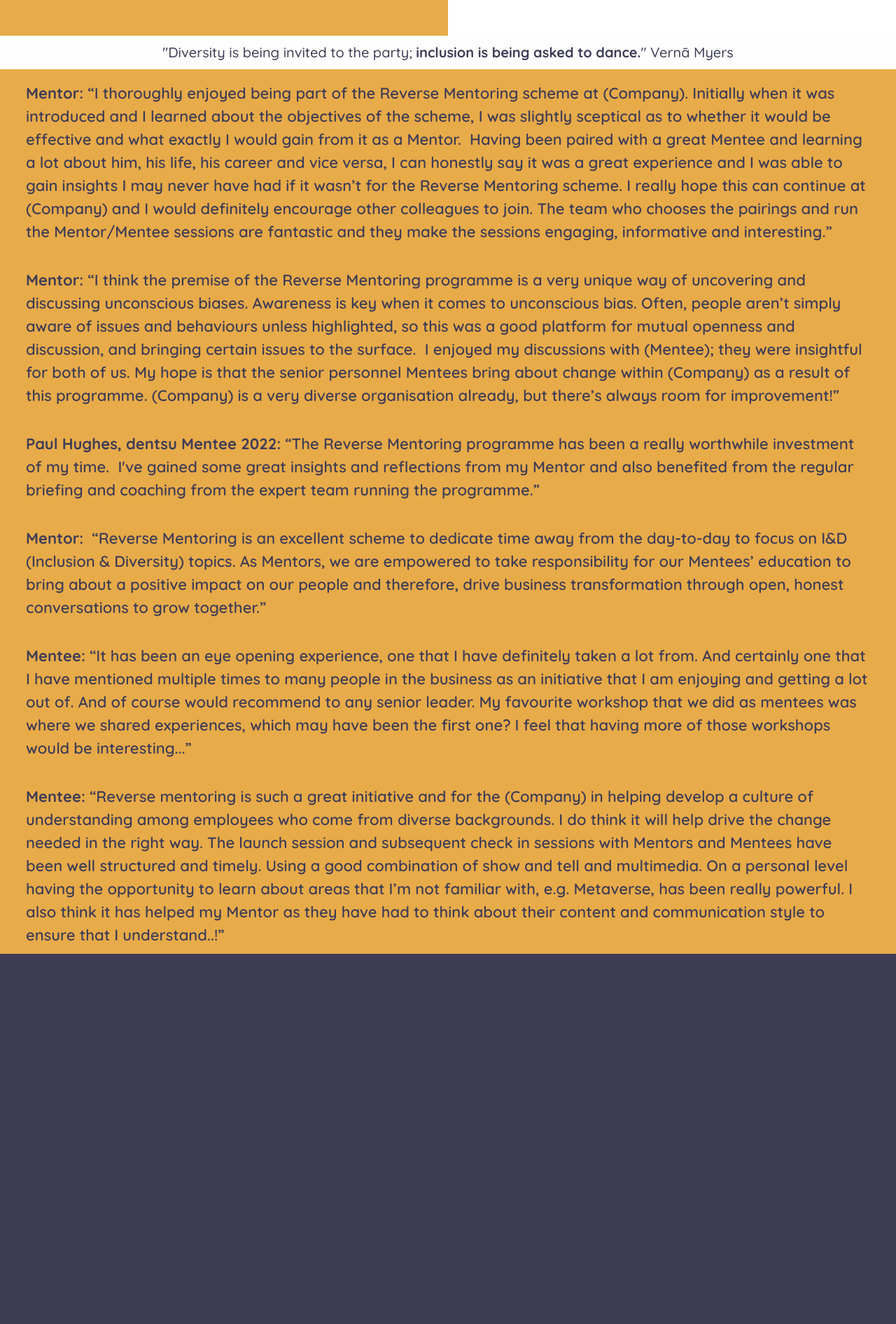
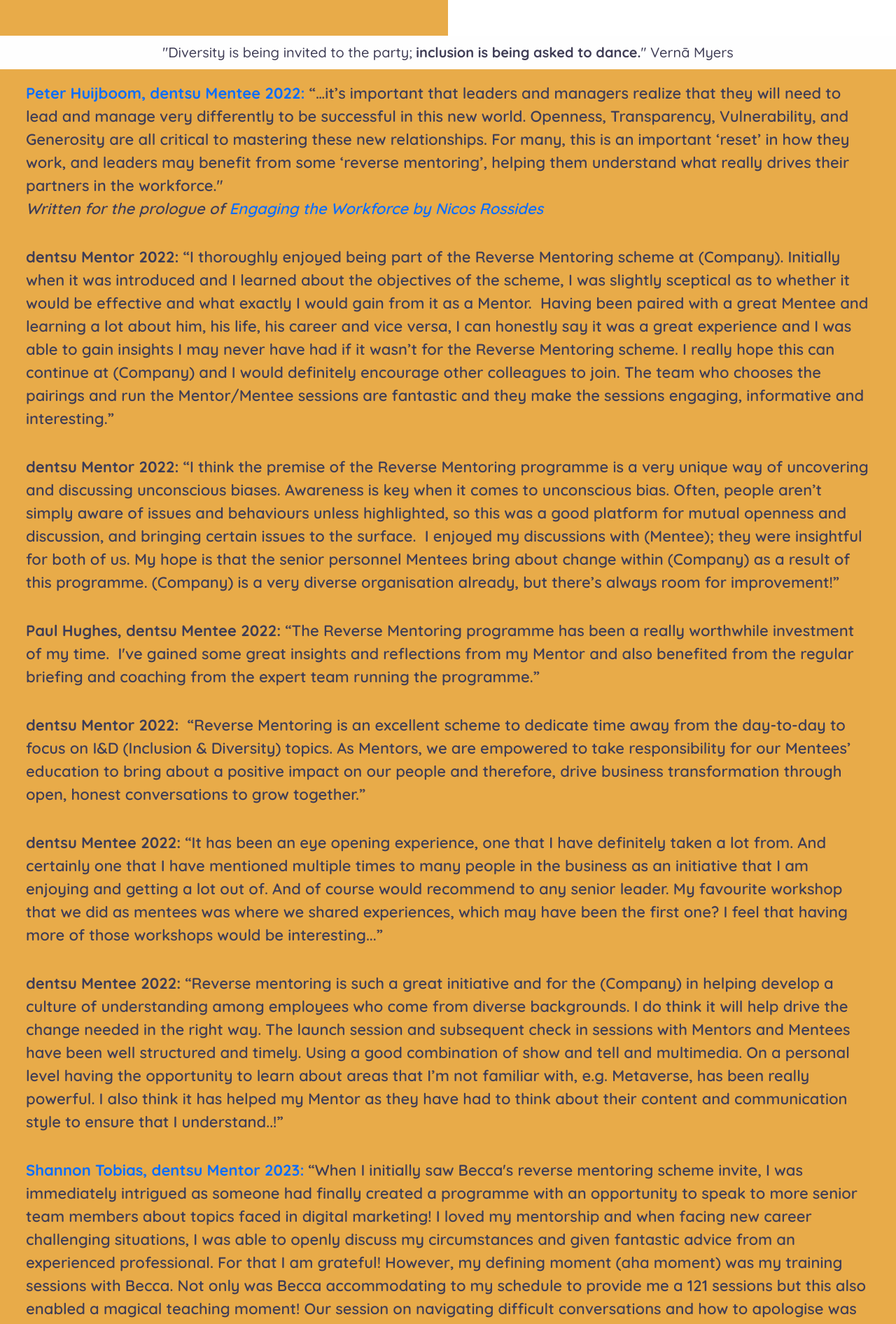
Before and after one commit to SkippyWalnuts/rev-mentoring-react, a React (Create React App) app: page / in a window 1280 px wide. Shown: the part 3867-5759 px from the top of the page at 70% size. Before the commit the page ends 5280 px from the top, so only its background shows below. Built offline with nearby package versions, Linux system fonts and the light colour scheme.

Commit message:
Added more reviews and permitted reviewer details

```diff
--- a/src/Reviews.js
+++ b/src/Reviews.js
@@ -25,7 +25,22 @@ export default function Reviews() {
             alt="Vernā Myers' Website"
             className="quote-link">Vernā Myers</a></h4>
     </div>
-    <p><strong>Mentor: </strong>​“I thoroughly enjoyed being part of the Reverse Mentoring scheme at (Company).
+    <p><a href="https://www.linkedin.com/in/peter-huijboom-3998a22/"
+    target="_blank"
+    rel="noreferrer"
+    alt="LinkedIn profile of reviewer, Peter Huijboom"><strong>Peter Huijboom, dentsu Mentee 2022:</strong></a> “…it’s important that leaders and managers
+        realize that they will need to lead and manage very differently to be successful in this new world.
+        Openness, Transparency, Vulnerability, and Generosity are all critical to mastering these new relationships.
+        For many, this is an important ‘reset’ in how they work, and leaders may benefit from some ‘reverse mentoring’,
+        helping them understand what really drives their partners in the workforce."
+        <br />
+        <em>Written for the prologue of{" "}
+        <a href="https://www.waterstones.com/book/engaging-the-workforce/nicos-rossides/9781032220352"
+        target="_blank"
+        rel="noreferrer"
+        alt="Waterstones website selling book titled 'Engaging the Workforce' by Nicos Rossides, where a previous Reverse Mentoring Mentee wrote this review">
+            Engaging the Workforce by Nicos Rossides</a></em></p>
+    <p><strong>dentsu Mentor 2022: </strong>​“I thoroughly enjoyed being part of the Reverse Mentoring scheme at (Company).
 
 Initially when it was introduced and I learned about the objectives of the scheme, I was slightly sceptical as to whether it would be effective and what exactly I would gain from it as a Mentor. ​
 
@@ -34,7 +49,7 @@ Having been paired with a great Mentee and learning a lot about him, his life, h
 I really hope this can continue at (Company) and I would definitely encourage other colleagues to join. The team who chooses the pairings and run the Mentor/Mentee sessions are fantastic and they make the sessions engaging, informative and interesting.”​
 
 </p>
-<p><strong>Mentor: </strong>
+<p><strong>dentsu Mentor 2022: </strong>
 “I think the premise of the Reverse Mentoring programme is a very unique way of uncovering and discussing unconscious biases. Awareness is key when it comes to unconscious bias.​
 
 Often, people aren’t simply aware of issues and behaviours unless highlighted, so this was a good platform for mutual openness and discussion, and bringing certain issues to the surface. ​
@@ -50,20 +65,36 @@ I've gained some great insights and reflections from my Mentor and also benefite
 
 
 </p>
-<p><strong>Mentor: </strong>​
+<p><strong>dentsu Mentor 2022: </strong>​
 “Reverse Mentoring is an excellent scheme to dedicate time away from the day-to-day to focus on I&D (Inclusion & Diversity) topics.​
 As Mentors, we are empowered to take responsibility for our Mentees’ education to bring about a positive impact on our people and therefore, drive business transformation through open, honest conversations to grow together.”​
 </p>
 
-<p><strong>Mentee: </strong>
+<p><strong>dentsu Mentee 2022: </strong>
 “It has been an eye opening experience, one that I have definitely taken a lot from. And certainly one that I have mentioned multiple times to many people in the business as an initiative that I am enjoying and getting a lot out of. And of course would recommend to any senior leader.​
 My favourite workshop that we did as mentees was where we shared experiences, which may have been the first one? I feel that having more of those workshops would be interesting...”​
 </p>
 
-<p><strong>Mentee: </strong>
+<p><strong>dentsu Mentee 2022: </strong>
 “Reverse mentoring is such a great initiative and for the (Company) in helping develop a culture of understanding among employees who come from diverse backgrounds. I do think it will help drive the change needed in the right way. The launch session and subsequent check in sessions with Mentors and Mentees have been well structured and timely.  Using a good combination of show and tell and multimedia.​
 On a personal level having the opportunity to learn about areas that I’m not familiar with, e.g. Metaverse, has been really powerful.  I also think it has helped my Mentor as they have had to think about their content and communication style to ensure that I understand..!”​
 ​</p>
+
+<p><a href="https://www.linkedin.com/in/shannon-tobias/"
+target="_blank"
+rel="noreferrer"
+alt="LinkedIn profile of reviewer, Shannon Tobias"><strong>Shannon Tobias, dentsu Mentor 2023: </strong>​</a>
+“When I initially saw Becca's reverse mentoring scheme invite, I was immediately intrigued as someone had finally created a programme with an opportunity to speak to more senior team
+members about topics faced in digital marketing!
+
+I loved my mentorship and when facing new career challenging situations, I was able to openly discuss my circumstances and given fantastic advice from an experienced professional.
+For that I am grateful!
+
+However, my defining moment (aha moment) was my training sessions with Becca. Not only was Becca accommodating to my schedule
+to provide me a 121 sessions but this also enabled a magical teaching moment! Our session on navigating difficult conversations and how to apologise was
+truly eye opening. Thanks to Becca I carry that lesson with me and apply it on a daily basis. If this is not a sentiment to
+encourage you to take part in this fantastic initiative, I don't know what is!”​
+</p>
 </div>
 </div>
 
```
